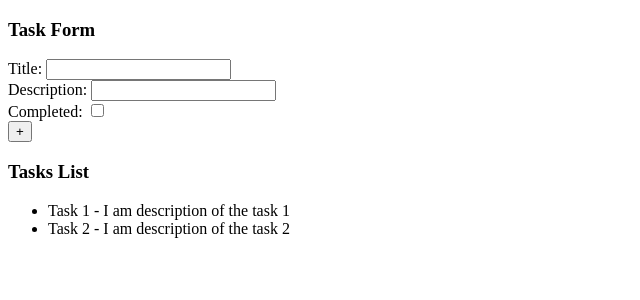
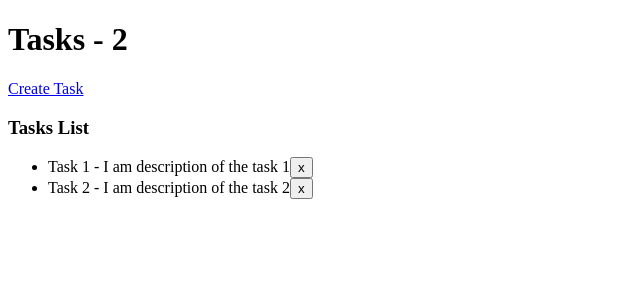
Before and after one commit to IsMor3Var/react-task-app, a React (Create React App) app: page / in a window 1280 px wide. Shown: the top 300 px of the page, without its empty margins (0-640 px from the left). Built offline with nearby package versions, Linux system fonts and the light colour scheme.

Commit message:
Navigation with react router dom

```diff
--- a/package.json
+++ b/package.json
@@ -15,6 +15,7 @@
     "react-dom": "^18.2.0",
     "react-hook-form": "^7.41.3",
     "react-redux": "^8.0.5",
+    "react-router-dom": "^6.6.1",
     "react-scripts": "5.0.1",
     "redux": "^4.2.0",
     "typescript": "^4.9.4",
--- a/src/App.tsx
+++ b/src/App.tsx
@@ -1,12 +1,17 @@
 import React, { Fragment } from 'react';
 import { TaskForm } from './components/Tasks/TaskForm';
 import { TaskList } from './components/Tasks/TaskList';
+import { BrowserRouter, Routes, Route } from 'react-router-dom'
 
 function App(): JSX.Element{
   return (
     <Fragment>
-      <TaskForm/>
-      <TaskList/>
+      <BrowserRouter>
+        <Routes>
+          <Route path='/' element={<TaskList/>} />
+          <Route path='/create-task' element={<TaskForm/>} />
+        </Routes>
+      </BrowserRouter>
     </Fragment>
   );
 }
--- a/src/components/Tasks/TaskForm.tsx
+++ b/src/components/Tasks/TaskForm.tsx
@@ -4,19 +4,19 @@ import { ITask } from '../../interfaces/tasks'
 import { useAppDispatch } from '../../app/hooks';
 import { addTask } from '../../features/tasks/taskSlice';
 import { v4 as uuid } from "uuid";
+import { useNavigate } from "react-router-dom";
 
 export const TaskForm = () => {
 
   const { register, handleSubmit } = useForm<ITask>();
-  const dispatch = useAppDispatch()
+  const dispatch = useAppDispatch();
+  const navigate = useNavigate();
 
   const handleOnSubmit: SubmitHandler<ITask> = data => {
     let { title, description, completed } = data;
     let taskTemp = { id: uuid(), title, description, completed };
-    dispatch(addTask(taskTemp))
-
-    console.log(taskTemp);
-
+    dispatch(addTask(taskTemp));
+    navigate('/');
   }
 
   return (
--- a/src/components/Tasks/TaskList.tsx
+++ b/src/components/Tasks/TaskList.tsx
@@ -1,16 +1,31 @@
 import { useAppSelector } from '../../app/hooks';
 import { Fragment } from 'react';
+import { useAppDispatch } from '../../app/hooks';
+import { deleteTask } from '../../features/tasks/taskSlice';
+import { Link } from 'react-router-dom';
 
 export const TaskList = () => {
 
   const tasksList = useAppSelector(state => state.tasks )
+  const dispatch = useAppDispatch();
+
+  const handleOnDelete = (id: string) => {
+    dispatch(deleteTask(id))
+  }
 
   return (
     <Fragment>
+      <header>
+        <h1> {tasksList.length > 1 ? 'Tasks' : 'Task'} - {tasksList.length}</h1>
+        <Link to={'/create-task'} > Create Task </Link>
+      </header>
       <h3>Tasks List</h3>
       <ul>
         { tasksList.map( task => (
-            <li key={ task.id }> { task.title } - { task.description } </li>
+            <li key={ task.id }>
+              { task.title } - { task.description }
+              <button onClick={() => handleOnDelete(task.id)}> x </button>
+            </li>
         )) }
       </ul>
     </Fragment>
--- a/src/features/tasks/taskSlice.ts
+++ b/src/features/tasks/taskSlice.ts
@@ -23,9 +23,13 @@ export const taskSlice = createSlice({
     reducers: {
         addTask: (state, action) => {
             state.push(action.payload)
+        },
+        deleteTask: (state, action) => {
+            const taskFound = state.find(task => task.id === action.payload )
+            if(taskFound) state.splice(state.indexOf(taskFound), 1)
         }
     }
 })
 
-export const { addTask } = taskSlice.actions
+export const { addTask, deleteTask } = taskSlice.actions
 export default taskSlice.reducer
```
Also changed, not shown: 1 other file (tests, documents, lock files or other folders).
